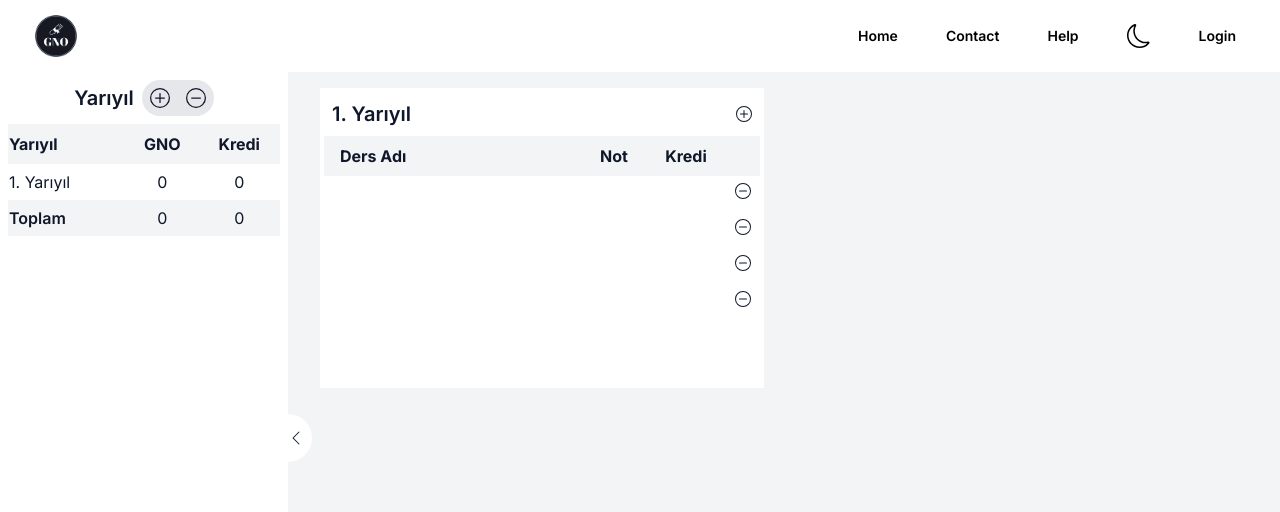
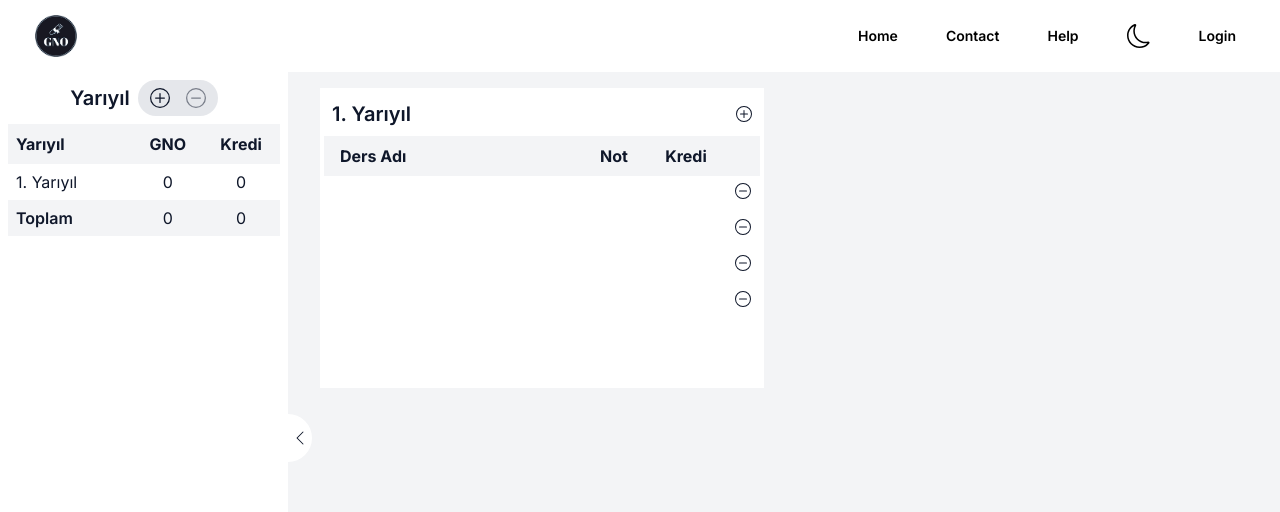
Before and after one commit to KursatDoganCelik/Gpa-Calculator, a Next.js app: page / in a window 1280 px wide. Both pictures are taken after a click on the button 0 px from the left and 438 px from the top of the page. Shown: the top 512 px of the page. Built offline with nearby package versions, Linux system fonts and the light colour scheme.

Commit message:
refactor: Sidebar component to add tooltip functionality and update button styles

```diff
--- a/src/containers/Home/components/Sidebar.tsx
+++ b/src/containers/Home/components/Sidebar.tsx
@@ -3,6 +3,8 @@ import { useContext, useState } from 'react';
 import { BsChevronLeft, BsPlusCircle, BsDashCircle } from 'react-icons/bs';
 import { SemesterContext } from '@/context/SemesterContext';
 import { maxSemesterLength } from '@/config/boxLength';
+import { Button } from '@/components/ui/button';
+import { Tooltip, TooltipContent, TooltipTrigger } from '@/components/ui/tooltip';
 
 export default function Sidebar() {
   const { semesters, addSemester, removeSemester, semesterCreditAndGpa, totalCreditAndGpa } =
@@ -19,7 +21,7 @@ export default function Sidebar() {
   };
 
   return (
-    <div
+    <aside
       className={`sticky top-0 flex h-[calc(100vh-56px)] flex-col justify-between bg-white dark:bg-black ${toggleCollapse ? 'w-0' : 'w-72'}`}
       style={{ transition: 'width 500ms cubic-bezier(.8,.2,.8,.7) 0s ' }}
     >
@@ -27,27 +29,51 @@ export default function Sidebar() {
         <div className="p-2">
           <div className="flex items-center justify-center gap-2 pb-2 text-xl font-semibold">
             <p>Yarıyıl</p>
-            <button className="flex cursor-default gap-4 rounded-full bg-gray-200 p-2 dark:bg-gray-800">
-              <BsPlusCircle
-                className="cursor-pointer hover:text-green-500"
-                size={20}
-                onClick={() => {
-                  maxSemesterLength > semesters.length && addSemester();
-                }}
-              />
-              <BsDashCircle
-                className="cursor-pointer hover:text-red-500"
-                size={20}
-                onClick={() => {
-                  semesters.length > 1 && removeSemester();
-                }}
-              />
-            </button>
+            <div className="flex cursor-default gap-2 rounded-full bg-gray-200 p-2 dark:bg-gray-800">
+              <Tooltip>
+                <TooltipTrigger asChild>
+                  <Button
+                    className="flex h-fit cursor-pointer items-center justify-center px-1 py-0 hover:text-green-500"
+                    variant={'ghost'}
+                    disabled={semesters.length >= maxSemesterLength}
+                    onClick={() => {
+                      addSemester();
+                    }}
+                  >
+                    <BsPlusCircle size={20} />
+                  </Button>
+                </TooltipTrigger>
+                {semesters.length >= maxSemesterLength && (
+                  <TooltipContent>
+                    <p>En fazla {maxSemesterLength} yarıyıl eklenebilir</p>
+                  </TooltipContent>
+                )}
+              </Tooltip>
+              <Tooltip>
+                <TooltipTrigger asChild>
+                  <Button
+                    className="flex h-fit cursor-pointer items-center justify-center px-1 py-0 hover:text-red-500"
+                    variant={'ghost'}
+                    disabled={semesters.length <= 1}
+                    onClick={() => {
+                      removeSemester();
+                    }}
+                  >
+                    <BsDashCircle size={20} />
+                  </Button>
+                </TooltipTrigger>
+                {semesters.length <= 1 && (
+                  <TooltipContent>
+                    <p>En az 1 yarıyıl olmalı</p>
+                  </TooltipContent>
+                )}
+              </Tooltip>
+            </div>
           </div>
           <table className="w-full">
             <thead>
               <tr className="bg-gray-100 text-center dark:bg-gray-900 ">
-                <th className="py-2 text-left">Yarıyıl</th>
+                <th className="py-2 pl-2 text-left">Yarıyıl</th>
                 <th className="py-2">GNO</th>
                 <th className="py-2">Kredi</th>
               </tr>
@@ -57,7 +83,7 @@ export default function Sidebar() {
               {semesters.map((_, index) => {
                 return (
                   <tr key={index} className="text-center">
-                    <td className="py-1.5 text-left">{index + 1}. Yarıyıl</td>
+                    <td className="py-1.5 pl-2 text-left">{index + 1}. Yarıyıl</td>
                     <td className="py-1.5">{semesterCreditAndGpa(index).gpa}</td>
                     <td className="py-1.5">{semesterCreditAndGpa(index).credit}</td>
                   </tr>
@@ -67,7 +93,7 @@ export default function Sidebar() {
 
             <tfoot>
               <tr className="bg-gray-100 text-center dark:bg-gray-900">
-                <td className="py-1.5 text-left font-semibold">Toplam</td>
+                <td className="py-1.5 pl-2 text-left font-semibold">Toplam</td>
                 <td className="py-1.5">{totalCreditAndGpa().totalGpa}</td>
                 <td className="py-1.5">{totalCreditAndGpa().totalCredit}</td>
               </tr>
@@ -77,11 +103,11 @@ export default function Sidebar() {
       )}
 
       <button
-        className={`absolute -right-6 top-[46%] rounded-full bg-white py-4 dark:bg-black ${toggleCollapse ? 'rotate-180 pl-2 pr-6' : 'pl-6 pr-2'}`}
+        className={`absolute -right-6 top-[46%] rounded-r-full bg-white px-1 py-4 dark:bg-black`}
         onClick={handleSidebarToggle}
       >
-        <BsChevronLeft />
+        <BsChevronLeft className={`transition-transform duration-500 ${toggleCollapse && 'rotate-180'}`} />
       </button>
-    </div>
+    </aside>
   );
 }
```
